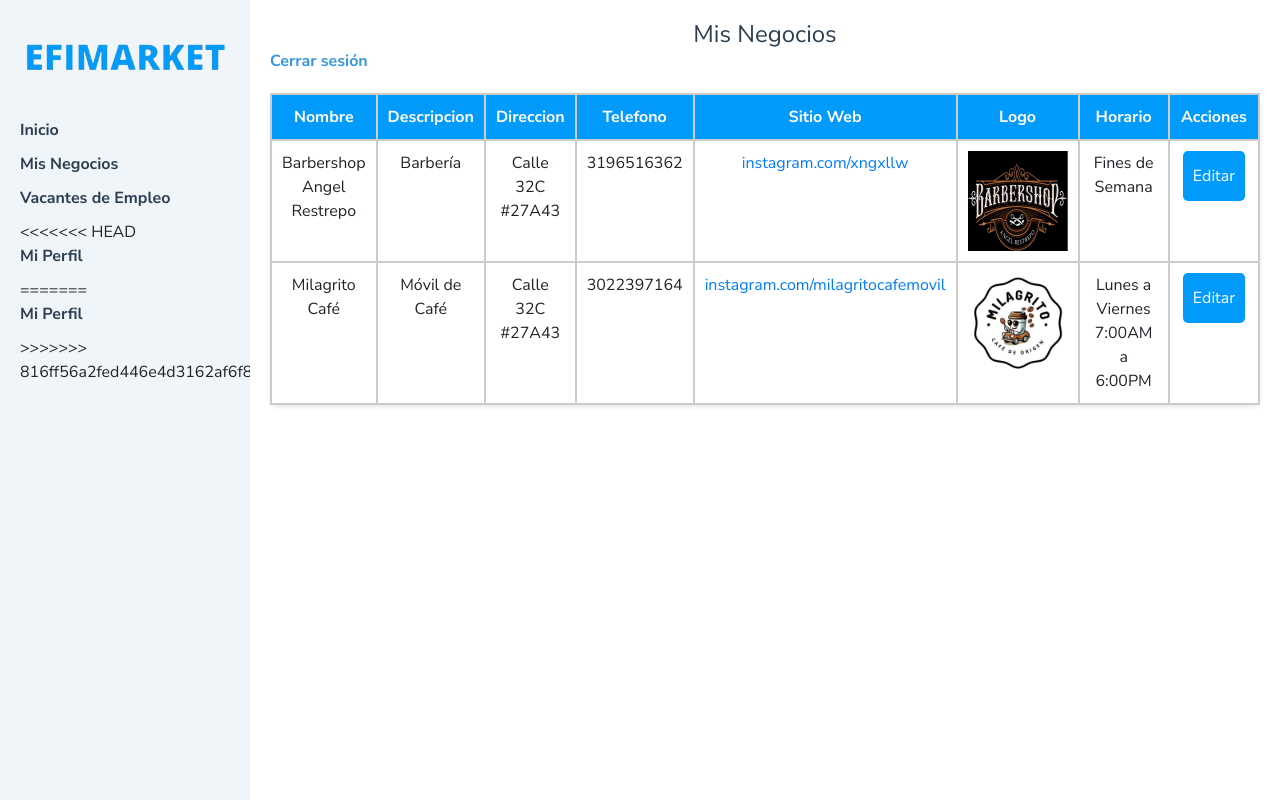
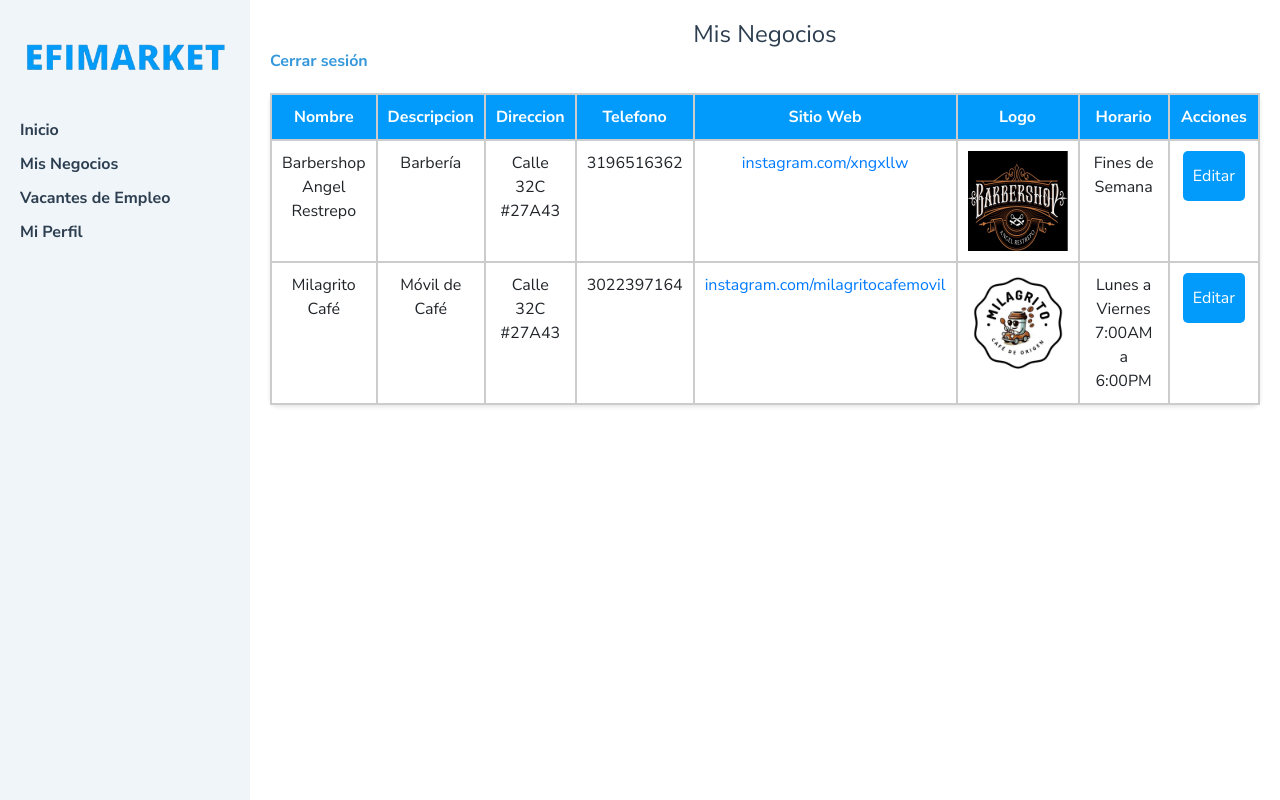
Before and after one commit to xngxllw/Efimarket, a PHP site: page /usuarios/administracion/misNegocios.php in a window 1280 px wide. Run offline with PHP 8.4, Linux system fonts and the light colour scheme; the visitor is signed in with stand-in values (Sample User, id 1); data comes from the database, SQL or seed files in the repository; some libraries are stand-ins or nearby versions.

Commit message:
Fusion de ramas

```diff
--- a/Vista/usuarios/administracion/misNegocios.php
+++ b/Vista/usuarios/administracion/misNegocios.php
@@ -45,11 +45,7 @@ $negocios = $controladorNegocios->obtenerNegociosPorUsuario($id_usuario);
             <li><a href="panel.php">Inicio</a></li>
             <li><a href="negocios.php">Mis Negocios</a></li>
             <li><a href="vacantes.php">Vacantes de Empleo</a></li>
-<<<<<<< HEAD
             <li><a href="../clientes/perfil.php">Mi Perfil</a></li>
-=======
-            <li><a href="../clientes/perfil.php">Mi Perfil</a></li>
->>>>>>> 816ff56a2fed446e4d3162af6f83b2998ead2194
         </ul>
     </div>
     <div class="mensaje-alternativo">
```
